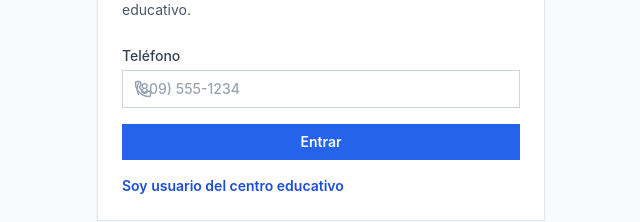
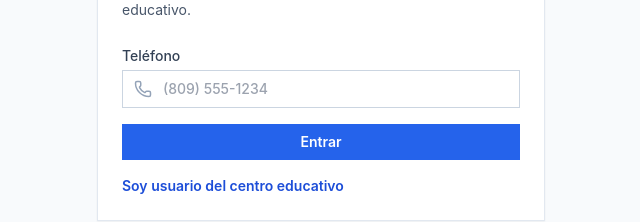
Before and after one commit to 2josecastillo-prog/ReySoft-Asistencia, a React (Vite) app in the folder frontend/: page /parents/login in a window 1280 px wide. Shown: the part 370-592 px from the top of the page, without its empty margins (319-959 px from the left). Built offline with nearby package versions, Linux system fonts and the light colour scheme; no server answers.

Commit message:
Fix icon spacing in guardian search inputs

```diff
--- a/frontend/src/pages/ParentLoginPage.tsx
+++ b/frontend/src/pages/ParentLoginPage.tsx
@@ -46,7 +46,7 @@ export function ParentLoginPage() {
             <div className="relative">
               <Phone className="absolute left-3 top-1/2 -translate-y-1/2 text-slate-400" size={18} />
               <input
-                className="form-input pl-10"
+                className="form-input form-input-icon-left"
                 inputMode="tel"
                 placeholder="(809) 555-1234"
                 value={phone}
--- a/frontend/src/pages/StudentsPage.tsx
+++ b/frontend/src/pages/StudentsPage.tsx
@@ -355,7 +355,7 @@ export function StudentsPage() {
               <label className="relative">
                 <Search className="pointer-events-none absolute left-3 top-1/2 -translate-y-1/2 text-slate-400" size={16} />
                 <input
-                  className="form-input pl-9"
+                  className="form-input form-input-icon-left"
                   placeholder="Buscar tutor por nombre, teléfono o relación"
                   value={guardianSearch}
                   onChange={(event) => setGuardianSearch(event.target.value)}
--- a/frontend/src/styles/index.css
+++ b/frontend/src/styles/index.css
@@ -38,6 +38,10 @@ textarea {
 
 .form-input {
   @apply box-border w-full min-w-0 max-w-full rounded-none border border-slate-300 bg-white px-3 py-2 text-sm outline-none transition focus:border-blue-600 focus:ring-2 focus:ring-blue-500/20;
+}
+
+.form-input-icon-left {
+  padding-left: 2.5rem;
 }
 
 .login-panel {
```
